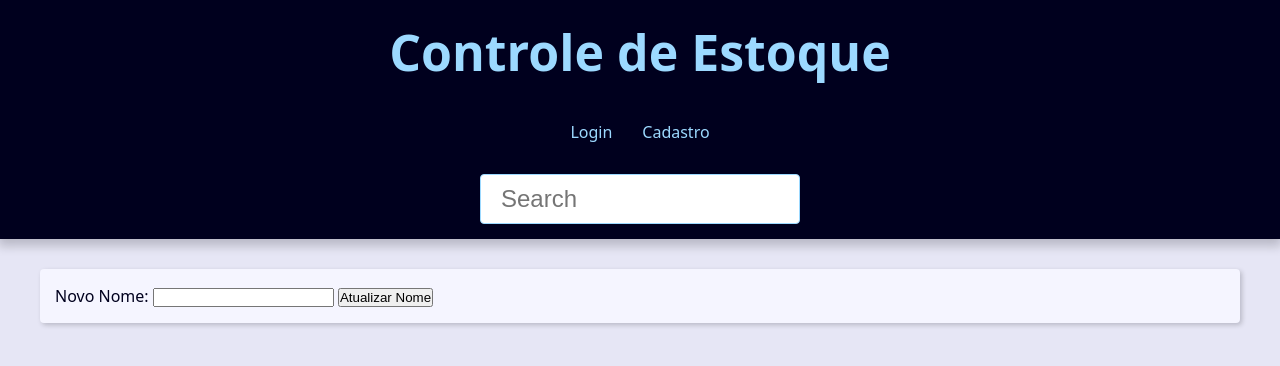
After one commit to yurilealdacruz/Controle-de-estoque-Django, a Django app: page /nome.html in a window 1280 px wide. The commit adds this page. Shown: the top 366 px of the page. Run offline with Django 5.2, Linux system fonts and the light colour scheme.

Commit message:
add func alt name

```diff
--- a/base_templates/global/partials/_header.html
+++ b/base_templates/global/partials/_header.html
@@ -8,12 +8,12 @@
     <nav class="menu">
       <ul class="menu-list">
         <li class="menu-item">
-          <a href="" class="menu-link">
+          <a href="/admin" class="menu-link">
             Login
           </a>
         </li>
         <li class="menu-item">
-          <a href="" class="menu-link">
+          <a href="/admin" class="menu-link">
             Cadastro
           </a>
         </li>
--- a/estoque/urls.py
+++ b/estoque/urls.py
@@ -23,4 +23,5 @@ urlpatterns = [
     path("", include("polls.urls")),
     path('admin/', admin.site.urls),
 
+
 ]  + static(MEDIA_URL, document_root=MEDIA_ROOT)
--- /dev/null
+++ b/polls/templates/atualizar-usuario/formulario.html
@@ -0,0 +1 @@
+{% extends "global/base.html" %}
--- a/polls/templates/index.html
+++ b/polls/templates/index.html
@@ -34,7 +34,7 @@
                     </a>
                 </td>
                 <td class="table-cel">
-                    <a class="table-link" href="">
+                    <a class="table-link" href="{% url "editar_nome" %}">
                         {{dado.nome}}
                     </a>
                 </td>
--- /dev/null
+++ b/polls/templates/nome.html
@@ -0,0 +1,12 @@
+{% extends "global/base.html" %}
+
+{% block content %}
+
+<form method="POST" action="{% url 'update_user' %}">
+    {% csrf_token %}
+    <label for="new_name">Novo Nome:</label>
+    <input type="text" id="new_name" name="new_name">
+    <button type="submit">Atualizar Nome</button>
+</form>
+
+{% endblock content %}
--- a/polls/urls.py
+++ b/polls/urls.py
@@ -6,5 +6,7 @@ from . import views
 
 urlpatterns = [
     path("", views.index, name="index"),
+    path("nome.html", views.editar_nome, name="editar_nome"),
+    path('atualizar-usuario/', views.update_user, name='update_user'),
     path('buscar/', views.buscar_item, name='buscar_item'),  # URL para a view de busca
 ] + static(MEDIA_URL, document_root=MEDIA_ROOT)
--- a/polls/views.py
+++ b/polls/views.py
@@ -1,4 +1,4 @@
-from django.shortcuts import render
+from django.shortcuts import render, redirect
 from django.http import HttpResponse
 from .models import Estoque
 
@@ -19,3 +19,18 @@ def buscar_item(request):
         items = Estoque.objects.all()  # Se nenhum termo de busca foi fornecido, retorne todos os itens
 
     return render(request, 'index.html', {'dados': items, 'query': query})
+
+def editar_nome(request):
+    return render(request, 'nome.html')
+
+
+def update_user(request):
+    if request.method == 'POST':
+        novo_nome = request.POST['new_name']
+        # Supondo que você tenha um modelo de usuário chamado 'Usuario'
+        usuario = Estoque.objects.get(id=1)  # Use o ID correto do usuário que deseja modificar
+        usuario.nome = novo_nome
+        usuario.save()
+        return redirect('index')  # Redirecionar para uma página de sucesso após a atualização
+
+    return render(request, 'formulario.html')
```
